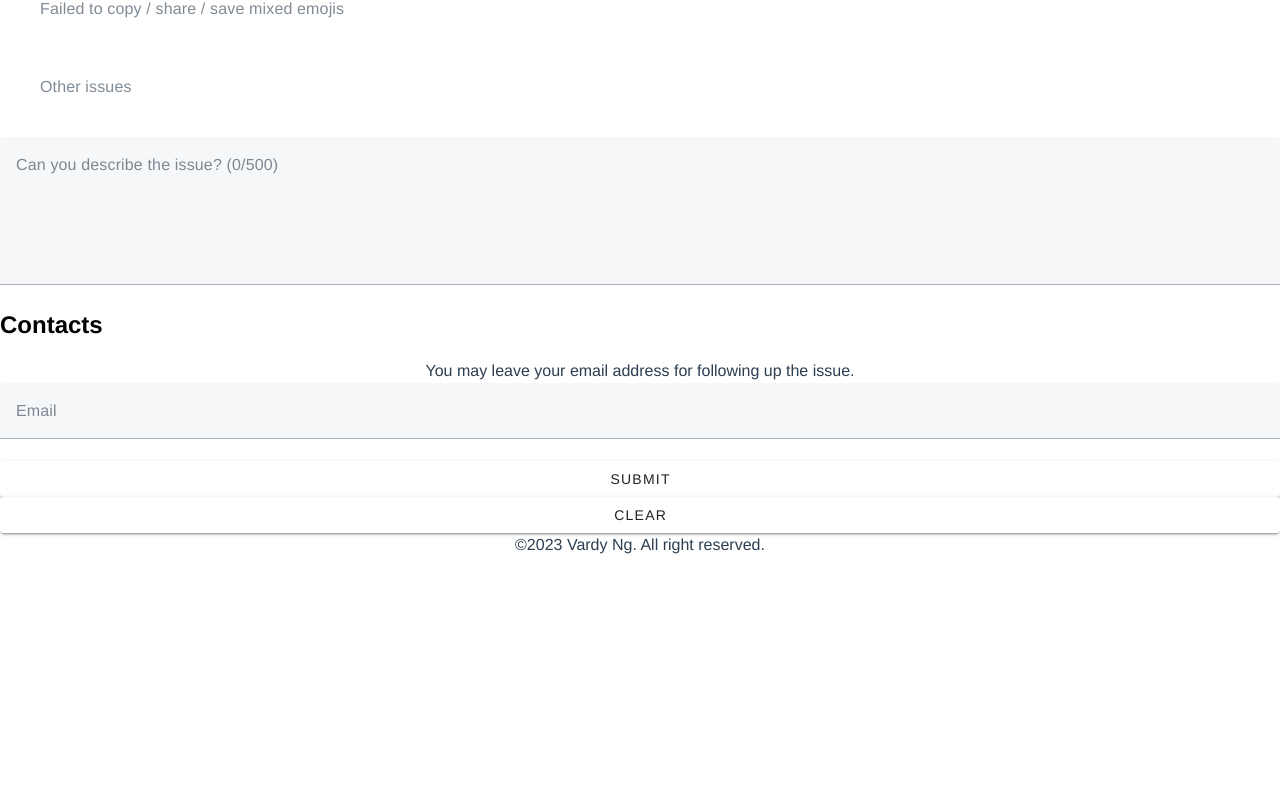
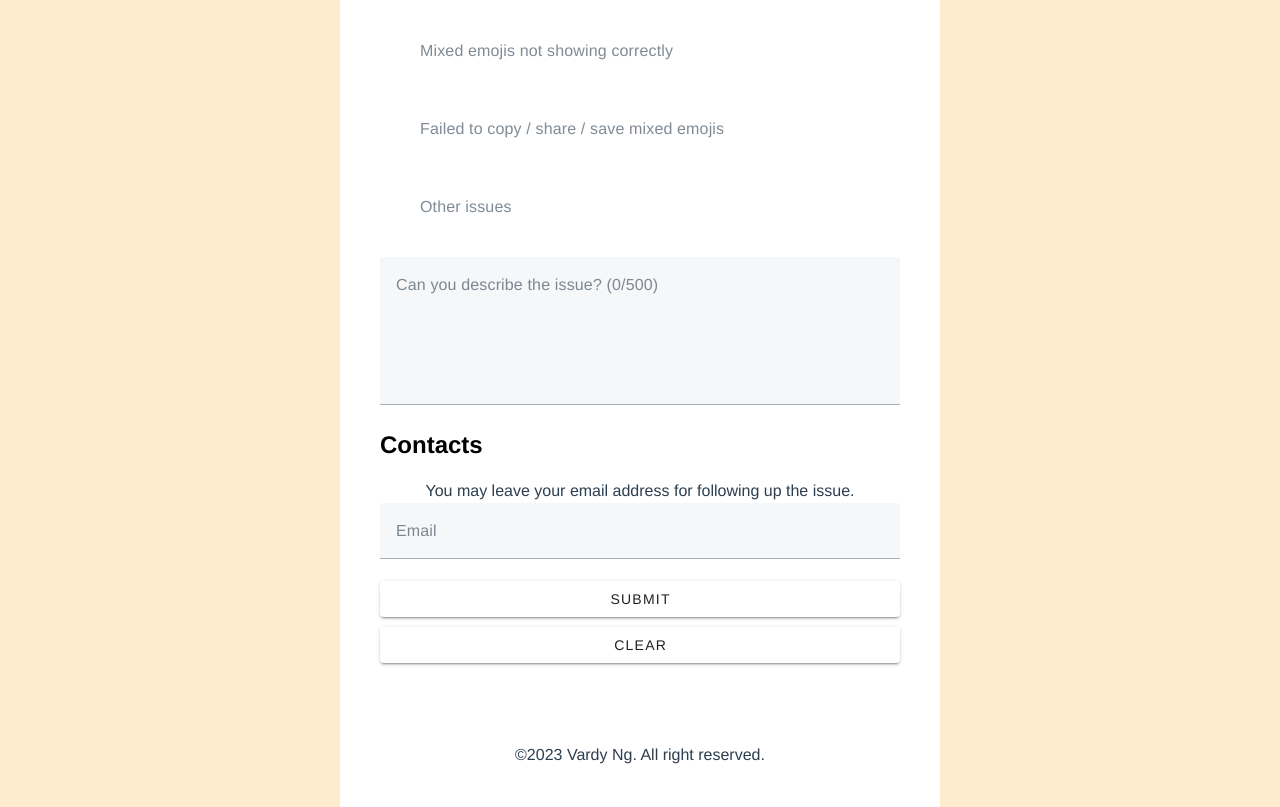
Before and after one commit to VardyNg/emoji-kitchen-keyboard-support-web, a Vue app: page / in a window 1280 px wide. Shown: the part 747-1554 px from the top of the page. Before the commit the page ends 1304 px from the top, so only its background shows below. Built offline with nearby package versions, Linux system fonts and the light colour scheme.

Commit message:
update app style

```diff
--- a/src/App.vue
+++ b/src/App.vue
@@ -1,7 +1,19 @@
 <template>
-  <HeaderItem />
-  <SupportPage />
-  <CopyRight />
+  <div
+    style="background-color: blanchedalmond;"
+  >
+    <div
+      style="
+        margin: 0 auto;
+        max-width: 600px;
+        background-color: white;
+      "
+    >
+      <HeaderItem class="main-components"/>
+      <SupportPage class="main-components"/>
+      <CopyRight class="main-components"/>
+    </div>
+  </div>
 </template>
 
 <script>
@@ -28,4 +40,7 @@ export default {
   color: #2c3e50;
   margin-top: 60px;
 }
+.main-components {
+  padding: 40px;
+}
 </style>
--- a/src/components/Support.vue
+++ b/src/components/Support.vue
@@ -54,6 +54,7 @@
     <v-btn
       block
       @click="submit"
+      style="margin-bottom: 10px;"
     >
       Submit
     </v-btn>
```
